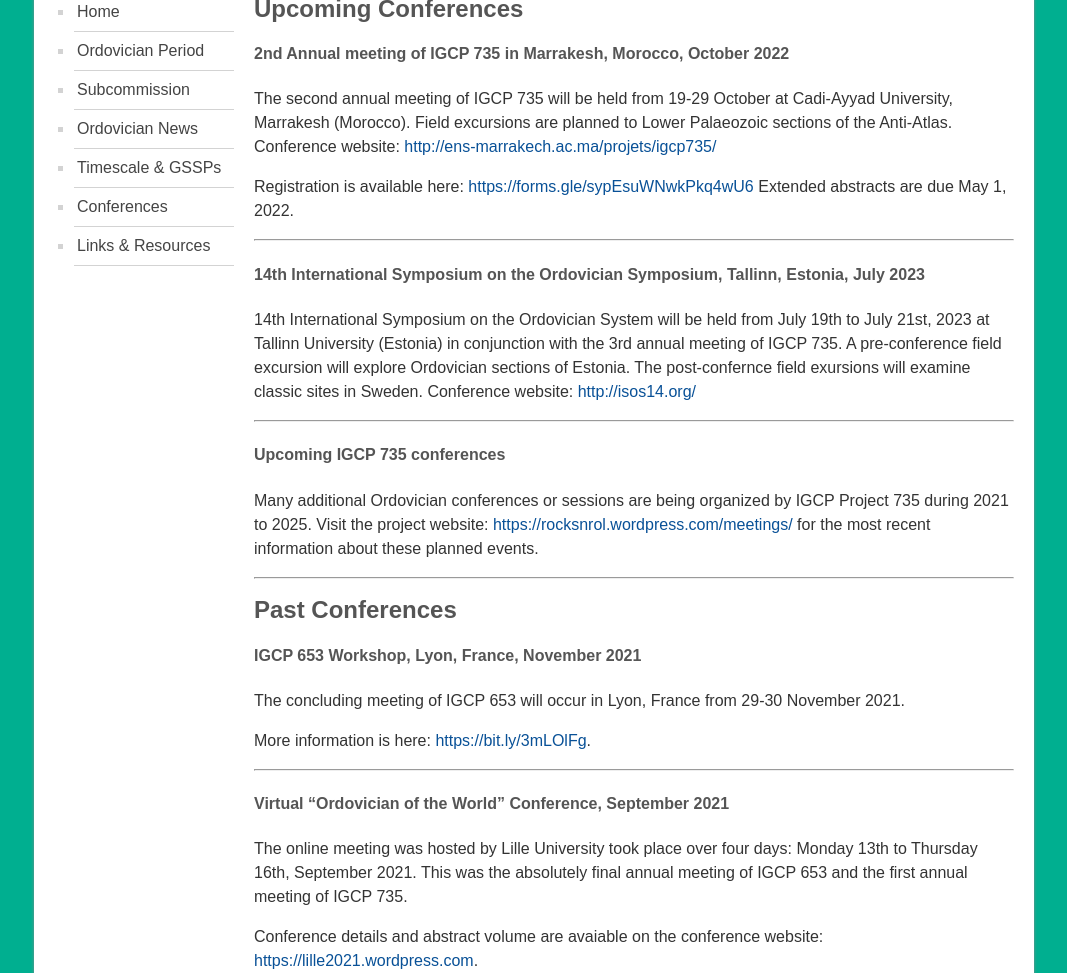
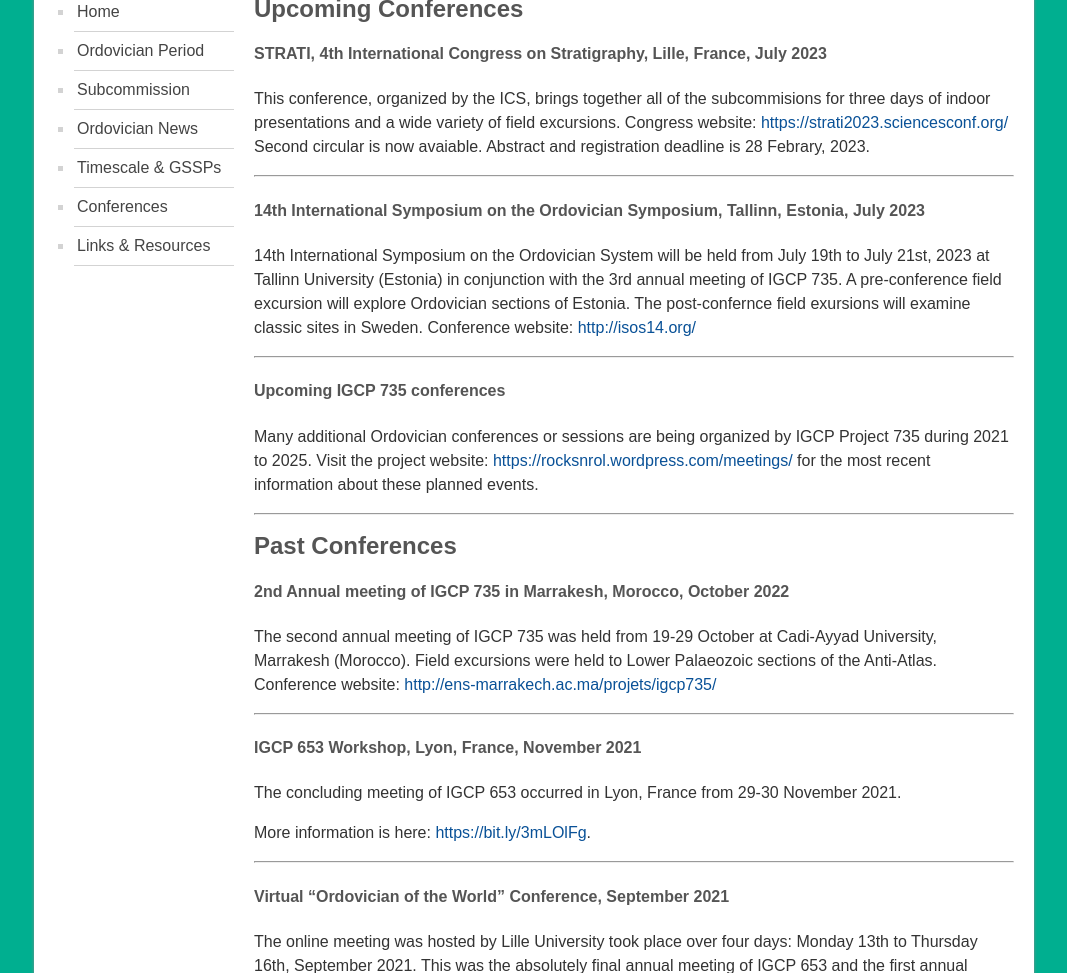
Before and after one commit to whwangChina/subcommission-ordovician, a Jekyll site: the page built from pages/conference.md, in a window 1280 px wide and 1400 px high. Shown: the part 427-1400 px from the top of the window, without its empty margins (106-1173 px from the left). Built offline with Jekyll 4.4.1, drawn with Linux system fonts in a browser that asks for light colours.

Commit message:
Update conference.md

```diff
--- a/pages/conference.md
+++ b/pages/conference.md
@@ -5,11 +5,9 @@
 ---
 ## Upcoming Conferences
 
-#### 2nd Annual meeting of IGCP 735 in Marrakesh, Morocco, October 2022
+#### STRATI, 4th International Congress on Stratigraphy, Lille, France, July 2023
 
-The second annual meeting of IGCP 735 will be held from 19-29 October at Cadi-Ayyad University, Marrakesh (Morocco). Field excursions are planned to Lower Palaeozoic sections of the Anti-Atlas. Conference website: <http://ens-marrakech.ac.ma/projets/igcp735/>
-
-Registration is available here: <https://forms.gle/sypEsuWNwkPkq4wU6>  Extended abstracts are due May 1, 2022.
+This conference, organized by the ICS, brings together all of the subcommisions for three days of indoor presentations and a wide variety of field excursions. Congress website: <https://strati2023.sciencesconf.org/> Second circular is now avaiable. Abstract and registration deadline is 28 Febrary, 2023.
 
 ---
 
@@ -27,9 +25,15 @@
 
 ## Past Conferences
 
+#### 2nd Annual meeting of IGCP 735 in Marrakesh, Morocco, October 2022
+
+The second annual meeting of IGCP 735 was held from 19-29 October at Cadi-Ayyad University, Marrakesh (Morocco). Field excursions were held to Lower Palaeozoic sections of the Anti-Atlas. Conference website: <http://ens-marrakech.ac.ma/projets/igcp735/>
+
+---
+
 #### IGCP 653 Workshop, Lyon, France, November 2021
 
-The concluding meeting of IGCP 653 will occur in Lyon, France from 29-30 November 2021.
+The concluding meeting of IGCP 653 occurred in Lyon, France from 29-30 November 2021.
 
 More information is here: <https://bit.ly/3mLOlFg>.
 
```
